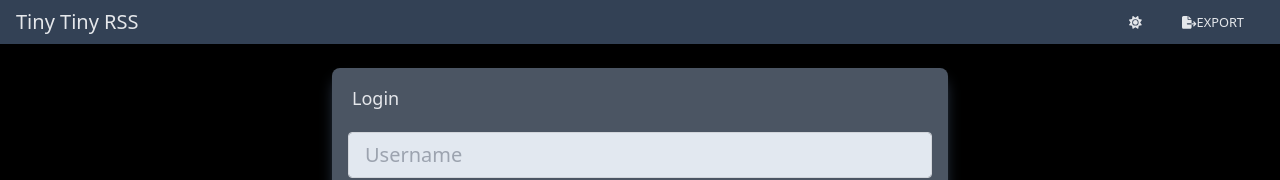
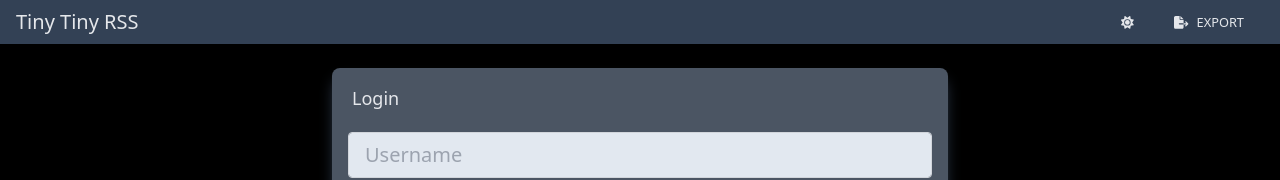
Before and after one commit to timendum/freshportal, a React (Create React App) app: page / in a window 1280 px wide. Shown: the top 180 px of the page. Built offline with nearby package versions, Linux system fonts and the light colour scheme.

Commit message:
Add distance between icon and text in top buttons

```diff
--- a/src/components/topbar.jsx
+++ b/src/components/topbar.jsx
@@ -16,7 +16,7 @@
       onClick={onClick}
       className="btn-primary inline-block px-2 py-1 text-xs font-medium leading-tight lg:px-5 lg:py-2.5"
     >
-      <FontAwesomeIcon icon={icon} />
+      <FontAwesomeIcon icon={icon} className="pr-1 lg:pr-2" />
       {text}
     </button>
   );
```
